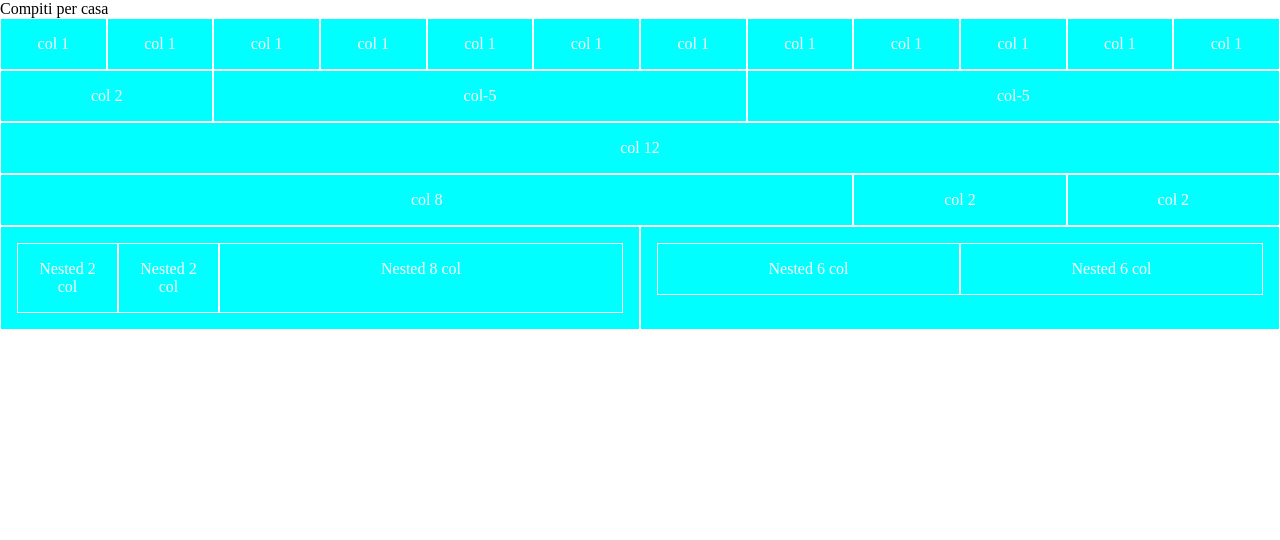
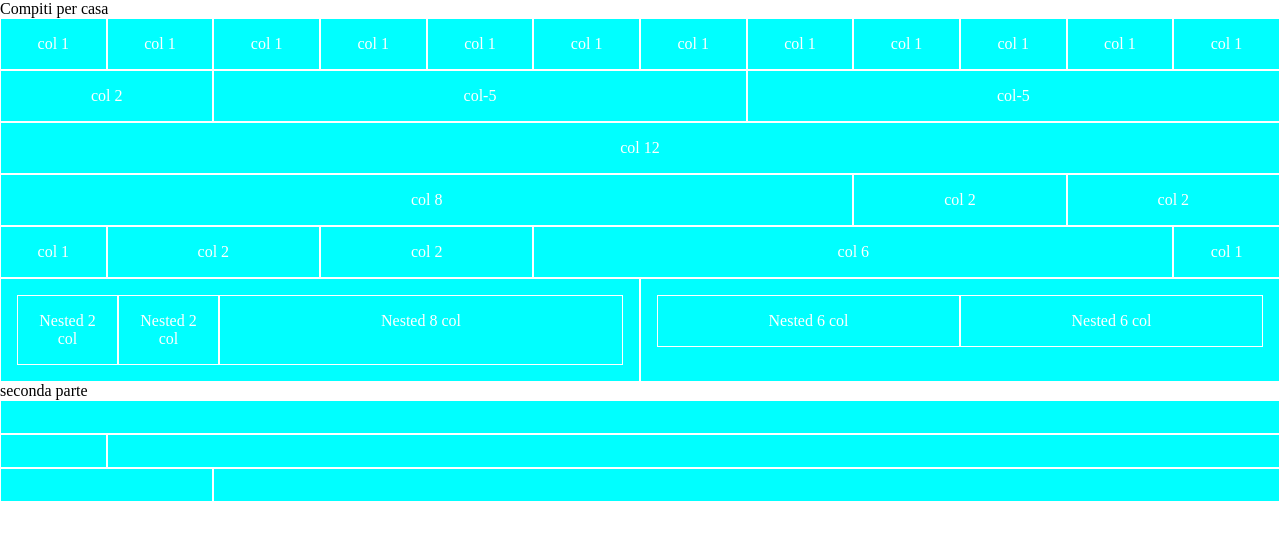
Before and after one commit to CarloColletti/html-css-12bool, a plain HTML site: page index.html in a window 1280 px wide. Drawn offline with Linux system fonts and the light colour scheme.

Commit message:
aggiunte altre righe

```diff
--- a/index.html
+++ b/index.html
@@ -87,7 +87,25 @@
 				col 2
 			</div>
 		</div>
-		<!-- quinta riga  -->
+		<!-- quinta righa  -->
+		<div class="row">
+			<div class="col-1">
+				col 1
+			</div>
+			<div class="col-2">
+				col 2
+			</div>
+			<div class="col-2">
+				col 2
+			</div>
+			<div class="col-6">
+				col 6
+			</div>
+			<div class="col-1">
+				col 1
+			</div>
+		</div>
+		<!-- sesta riga  -->
 		<div class="row">
 			<div class="col-6">
 				<div class="row">
@@ -115,9 +133,33 @@
 		</div>
 		<!-- riga bianca -->
 		<div class="row">
+			seconda parte
+		</div>
+		<!-- prima righa -->
+		<div class="row">
+			<div class="col-12">
 
+			</div>
 		</div>
+		<!-- secona righa -->
+		<div class="row">
+			<div class="col-1">
 
+			</div>
+			<div class="col-11">
+
+			</div>
+		</div>
+		<!-- terza righa -->
+		<div class="row">
+			<div class="col-2">
+
+			</div>
+			<div class="col-10">
+
+			</div>
+		</div>
+		<!-- quarta righa -->
 
 	</div>
 
```
